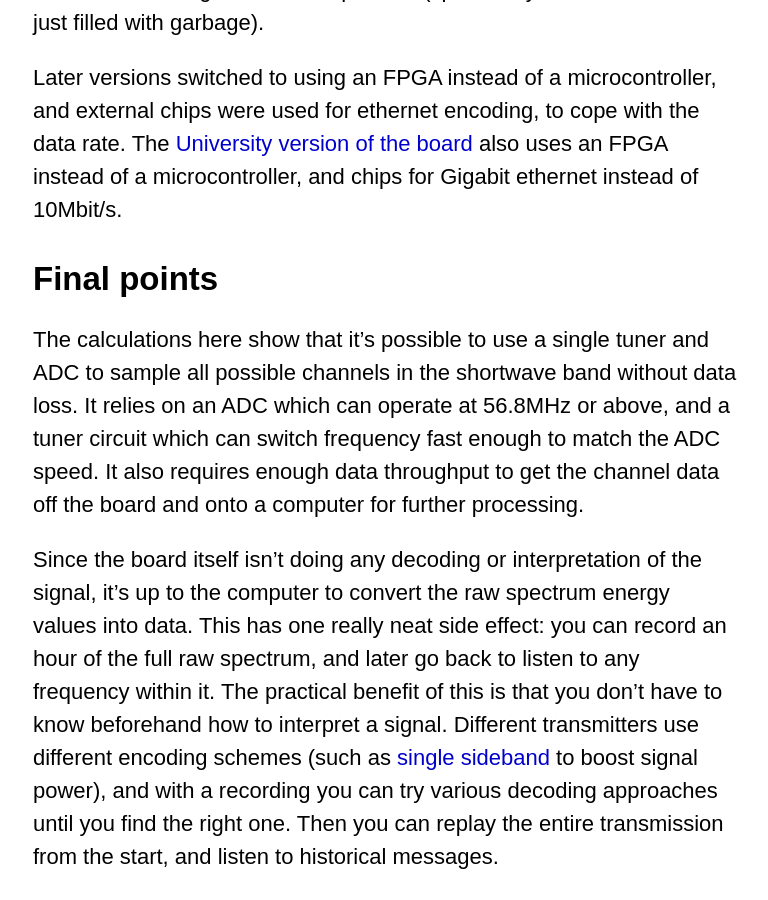
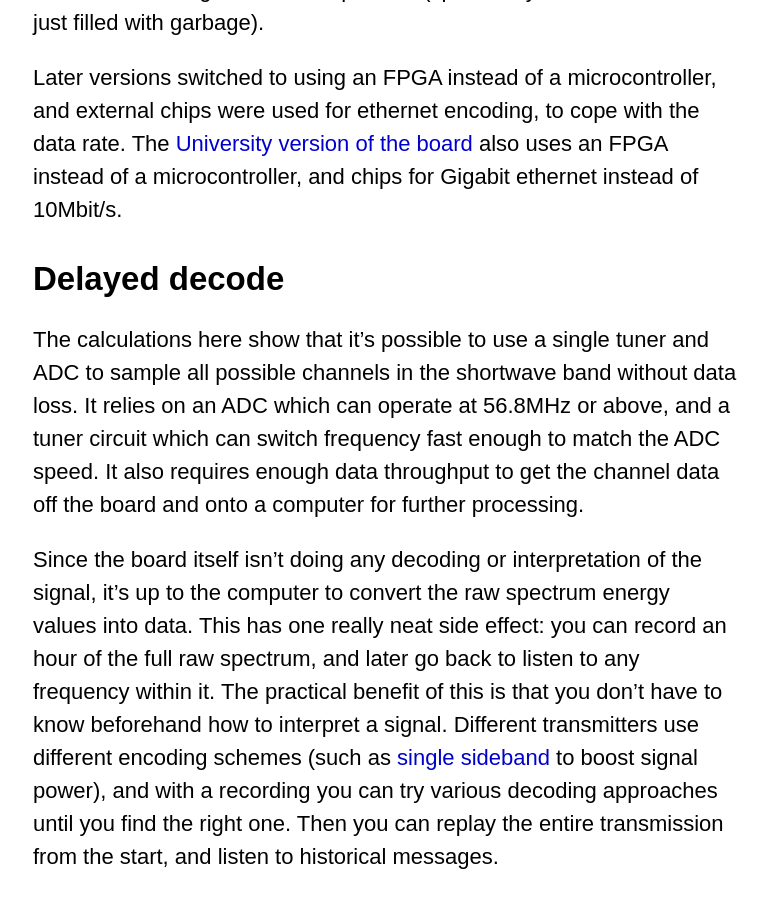
Before and after one commit to cowlet/cowlet.github.io, a Jekyll site: the page built from _posts/2014-05-05-listening-to-200-radio-stations-at-once.markdown, in a window 1280 px wide and 900 px high, scrolled down 4555 px. Shown: the whole window, without its empty margins (255-1023 px from the left). Built offline with Jekyll 4.4.1, drawn with Linux system fonts in a browser that asks for light colours; formulas are drawn with MathJax 3.

Commit message:
Alter final heading in SDR post

```diff
--- a/_posts/2014-05-05-listening-to-200-radio-stations-at-once.markdown
+++ b/_posts/2014-05-05-listening-to-200-radio-stations-at-once.markdown
@@ -64,7 +64,7 @@ The [board originally used the ATmega32 microcontroller][board], which is an 8-b
 Later versions switched to using an FPGA instead of a microcontroller, and external chips were used for ethernet encoding, to cope with the data rate. The [University version of the board][websdr] also uses an FPGA instead of a microcontroller, and chips for Gigabit ethernet instead of 10Mbit/s.
 
 
-## Final points
+## Delayed decode
 
 The calculations here show that it's possible to use a single tuner and ADC to sample all possible channels in the shortwave band without data loss. It relies on an ADC which can operate at 56.8MHz or above, and a tuner circuit which can switch frequency fast enough to match the ADC speed. It also requires enough data throughput to get the channel data off the board and onto a computer for further processing.
 
```
